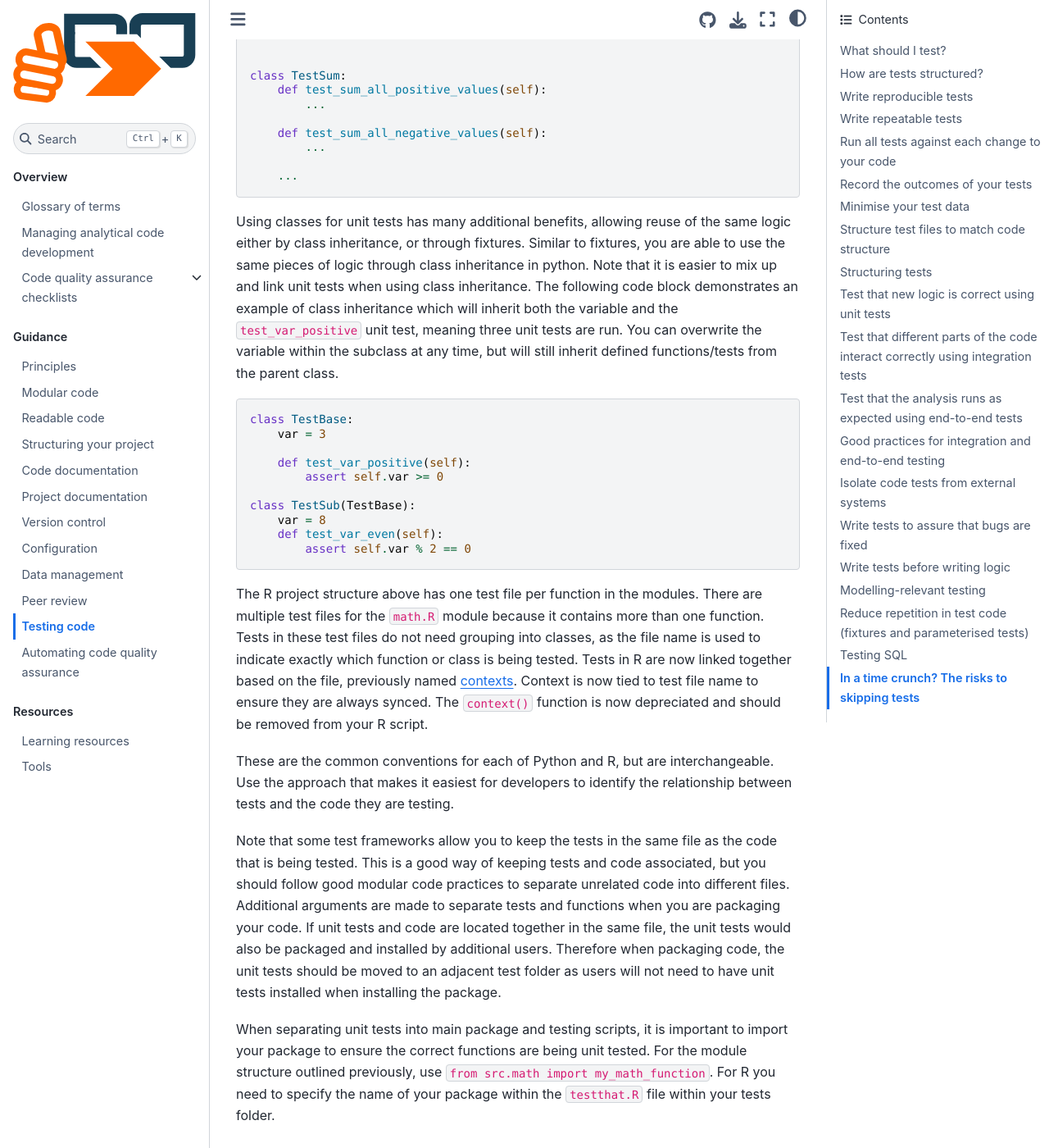
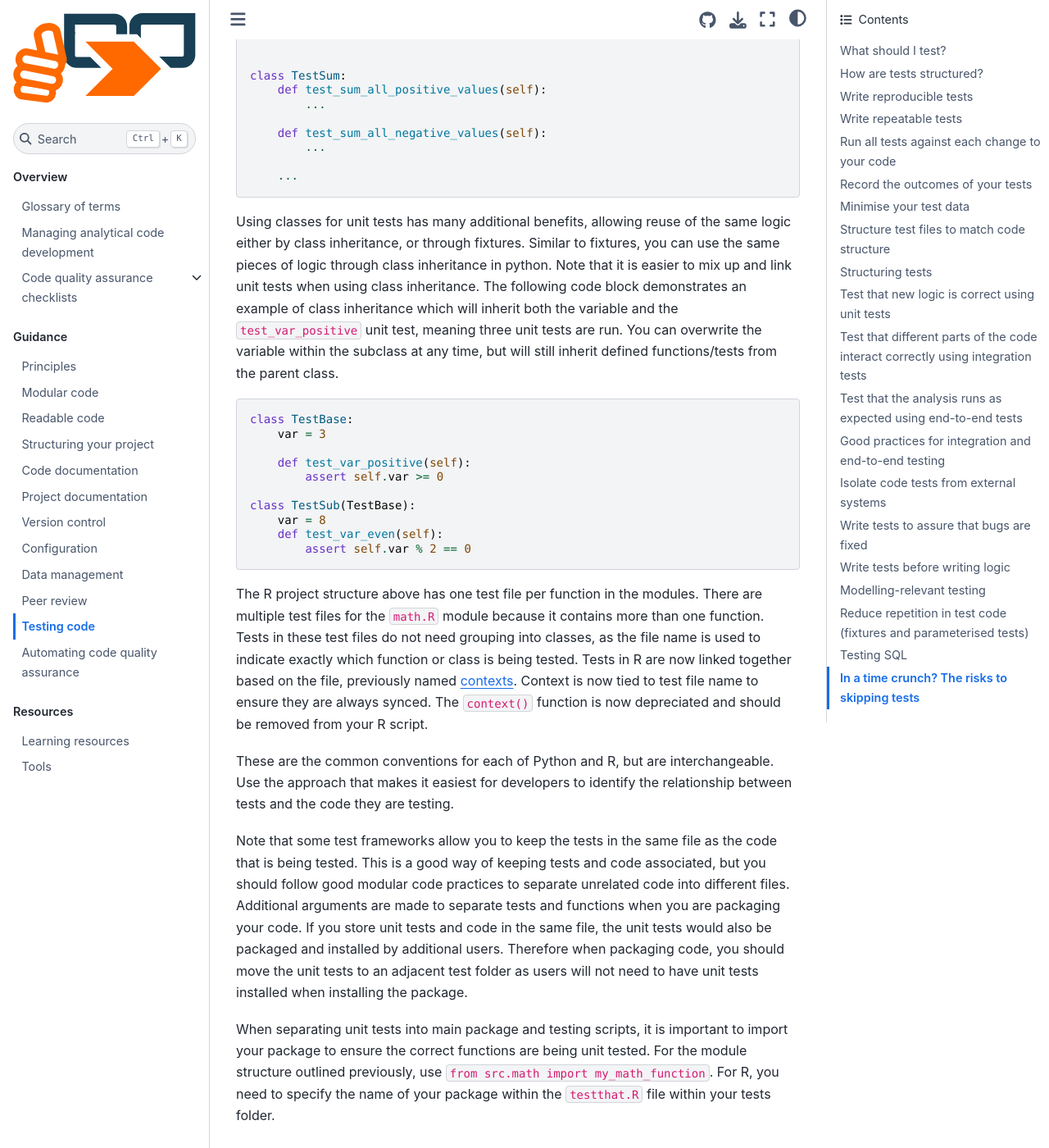
Before and after one commit to best-practice-and-impact/qa-of-code-guidance, a Jupyter Book: the page built from book/testing_code.md, in a window 1280 px wide and 1400 px high, scrolled down 6820 px. Shown: the whole window at 82% size. Built offline with Jupyter Book 1.0.4 settings and Sphinx 7.4.7 and the Sphinx Book theme 1.1.4, drawn with Linux system fonts in a browser that asks for light colours; some of the changed text lies outside the part shown.

Commit message:
converted some passive sentences to active in testing chapter

````diff
--- a/book/testing_code.md
+++ b/book/testing_code.md
@@ -16,7 +16,7 @@
 
 As the developer of the code, you are best placed to decide what tests you need to put in place to answer that question confidently.
 
-Take a risk-based approach to testing. Tests should be used proportionately for your analysis.  This usually means writing more tests for parts of your code that are very new, more complex, or carry more risk.
+Take a risk-based approach to testing. You should use tests proportionately based on your analysis.  This usually means writing more tests for parts of your code that are very new, more complex, or carry more risk.
 
 When you are developing your tests, here are some points to think about:
 
@@ -45,7 +45,7 @@
 * Hadley Wickham's [testthat: getting started with testing](https://vita.had.co.nz/papers/testthat.pdf) and [testing design in R](https://r-pkgs.org/testing-design.html)
 ```
 
-In this section we assume that you are using a testing framework to run your tests (for example `pytest` for python or `testthat` for R) and have your code in a package.
+In this section, we assume that you are using a testing framework to run your tests (for example `pytest` for python or `testthat` for R) and have your code in a package.
 It is more difficult to test code that is not in a package and therefore follow the testing good practices described here.
 
 ## Write reproducible tests
@@ -58,7 +58,7 @@
 Code changes over time, so you need to be able to repeat these checks against the updated code.
 Additionally, other analysts should be able to carry out the same checks and get the same results.
 
-Representing your tests as code allows you to consistently repeat the same steps.
+You can consistently repeat the same steps when you represent your tests as code.
 This lets you or another analyst carry out the same verification again to get the same results.
 When you have carried out a test manually, you should ensure that you add a code test to reproduce this.
 
@@ -89,7 +89,7 @@
 Running the entire collection of tests has the added benefit of detecting unexpected side-effects of your changes.
 For example, you might detect an unexpected failure in part of your code that you didn't change.
 
-Running tests regularly allows you to fix any issues before changes are added to a stable or production version of your code (e.g. the `main` Git branch).
+If you run tests regularly, you will be more able to fix any issues before changes are added to a stable or production version of your code (e.g. the `main` Git branch).
 
 If you have altered the functionality of your code, this will likely break existing tests.
 Failing tests here act as a good reminder that you should update your tests and documentation to reflect the new functionality.
@@ -98,7 +98,7 @@
 It's not easy to remember to run your tests manually at regular intervals.
 And you're right to think "surely this could be automated too?".
 Use [continuous integration](continuous-integration) to automate
-the running of tests. This way, tests can be triggered to run when any changes are made to your
+the running of tests. This way, you can trigger tests to run when any changes are made to your
 remote version control repository.
 
 ## Record the outcomes of your tests
@@ -117,7 +117,7 @@
 
 Good test data are:
 * only just detailed enough data to carry out the test
-* fake, static (hardcoded) and readable
+* fake, static (hardcoded), and readable
 * stored closely to the test
 
 ```{warning}
@@ -176,7 +176,7 @@
 ```
 
 Using minimal and general data in the test has made it clearer what is being tested, and also avoids any unnecessary disclosure.
-In this case the function is very generic, so the test doesn't need to know the names of real columns in our data or even have similar values in the data.
+In this case, the function is very generic, so the test doesn't need to know the names of real columns in our data or even have similar values in the data.
 The test data are focussed on testing specific, realistic cases.
 This makes it easy to see that this function works correctly with positive, negative and zero values.
 
@@ -276,7 +276,7 @@
 
 Using classes for unit tests has many additional benefits, allowing reuse of the same logic either by class inheritance, or through fixtures.
 Similar to fixtures,
-you are able to use the same pieces of logic through class inheritance in python.
+you can use the same pieces of logic through class inheritance in python.
 Note that it is easier to mix up and link unit tests when using class inheritance.
 The following code block demonstrates an example of class inheritance which will inherit both the
 variable and the `test_var_positive` unit test, meaning three unit tests are run.
@@ -310,14 +310,14 @@
 This is a good way of keeping tests and code associated,
 but you should follow good modular code practices to separate unrelated code into different files.
 Additional arguments are made to separate tests and functions when you are packaging your code.
-If unit tests and code are located together in the same file,
+If you store unit tests and code in the same file,
 the unit tests would also be packaged and installed by additional users.
 Therefore when packaging code,
-the unit tests should be moved to an adjacent test folder as users will not need to have unit tests installed when installing the package.
+you should move the unit tests to an adjacent test folder as users will not need to have unit tests installed when installing the package.
 
 When separating unit tests into main package and testing scripts, it is important to import your package to ensure the correct functions are being unit tested.
 For the module structure outlined previously, use `from src.math import my_math_function`.
-For R you need to specify the name of your package within the `testthat.R` file within your tests folder.
+For R, you need to specify the name of your package within the `testthat.R` file within your tests folder.
 
 ## Structuring tests
 
@@ -326,7 +326,7 @@
 
 For python this involves importing all needed functions at the beginning of the test file.
 To ensure you import the correct functions from your module,
-it is also recommended to install a local editable version into your virtual environment.
+we recommended you install a local editable version into your virtual environment.
 Run `pip install -e .` and any changes made to your
 module functions will also be updated in your python environment.
 Following this it is recommended to define fixtures, classes and then test functions.
@@ -353,7 +353,7 @@
 
 Unit tests should cover realistic use cases for your function, such as:
 * boundary cases, like the highest and lowest expected input values
-* positive, negative, zero and missing value inputs
+* positive, negative, zero, and missing value inputs
 * examples that trigger errors that have been defined in your code
 
 When your function documentation describes the expected inputs to your function, there is less need to test unexpected cases.
@@ -367,7 +367,7 @@
 
 Integration tests are those that test on a higher level than a unit. This includes testing that:
 * multiple units work together correctly
-* multiple high level functions work together (e.g. many units grouped into stages of a pipeline)
+* multiple high level functions work together (e.g., many units grouped into stages of a pipeline)
 * the analysis works with typical inputs from other systems
 
 Integration tests give you assurance that your analysis is fit for purpose.
@@ -571,7 +571,7 @@
 This is an iterative approach that involves writing tests before writing the logic to meet the tests.
 
 For a piece of analysis logic, you should know in advance what the desired outcome is.
-This might be from a user need (for example, someone needs output data in a certain shape) or an internal requirement (For example you need to impute all missing values).
+This might be from a user need (for example, someone needs output data in a certain shape) or an internal requirement (for example, you need to impute all missing values).
 Given that you know the expected outcome, you can write the test before you think about how you are going to write the solution.
 
 ```{note}
@@ -580,9 +580,9 @@
 ```
 
 TDD typically repeats three steps:
-1. Red - Write a test that we expect to fail
-2. Green - Write or update our code to pass the new test
-3. Refactor - Make improvements to the quality of the code without changing the functionality
+1. Red - Write a test that we expect to fail.
+2. Green - Write or update our code to pass the new test.
+3. Refactor - Make improvements to the quality of the code without changing the functionality.
 
 As with any code that is adequately covered by tests, code written using TDD can be safely refactored.
 You can be more confident that your tests will capture any changes that would unintentionally alter the way our code works.
@@ -646,7 +646,7 @@
 
 ## Reduce repetition in test code (fixtures and parameterised tests)
 
-Where possible, reduce repetition in your tests. Tests are code too, so you should still [make this code reusable](functions).
+Where possible, you should reduce repetition in your tests. Tests are code too, so you should still [make this code reusable](functions).
 As with functional code, test code is much easier to maintain when it is modular and reusable.
 
 ### Use fixtures to reduce repetition in test set up
````
Also changed, not shown: other parts of book/testing_code.md (+2 -2 lines).
